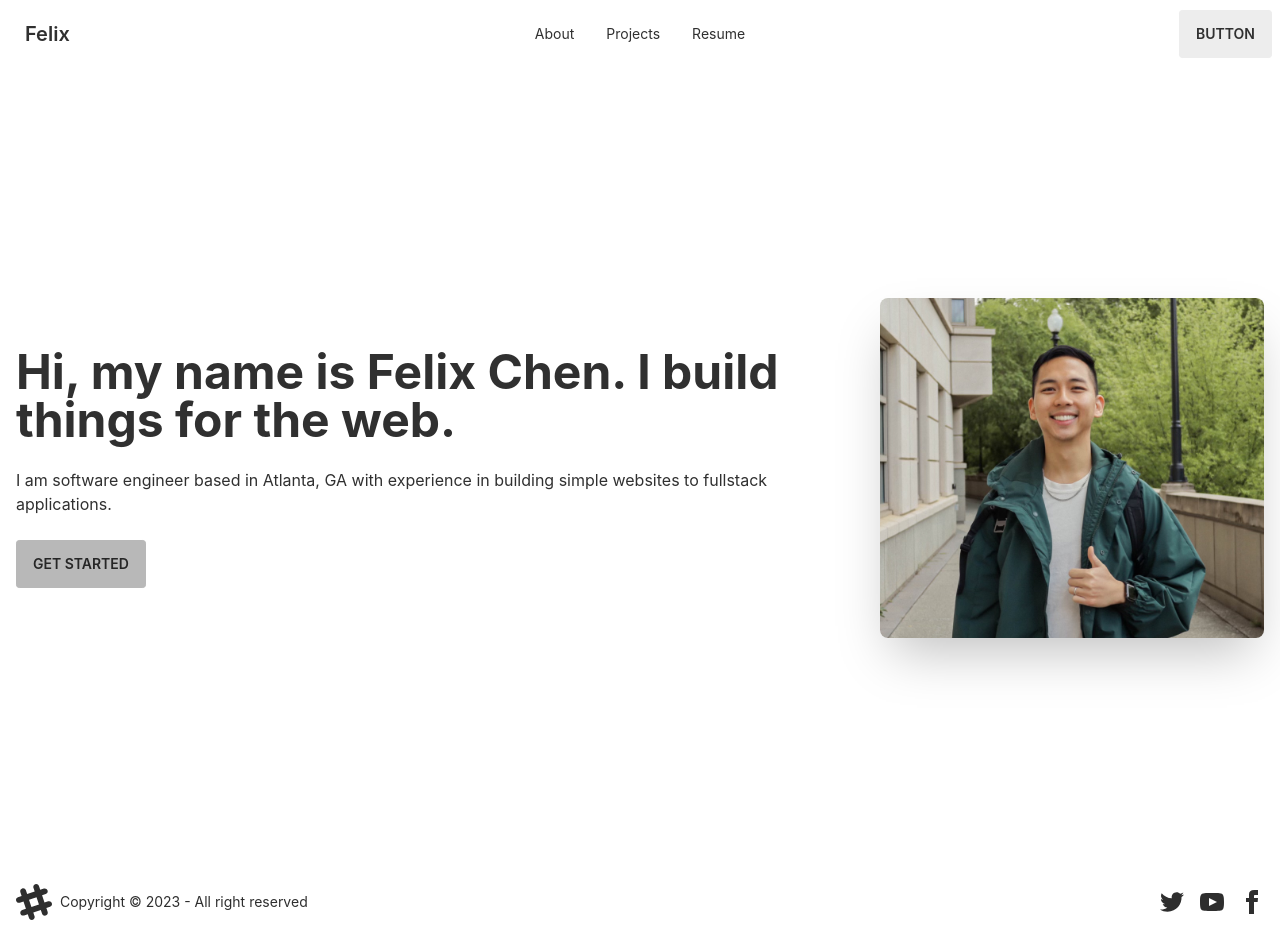
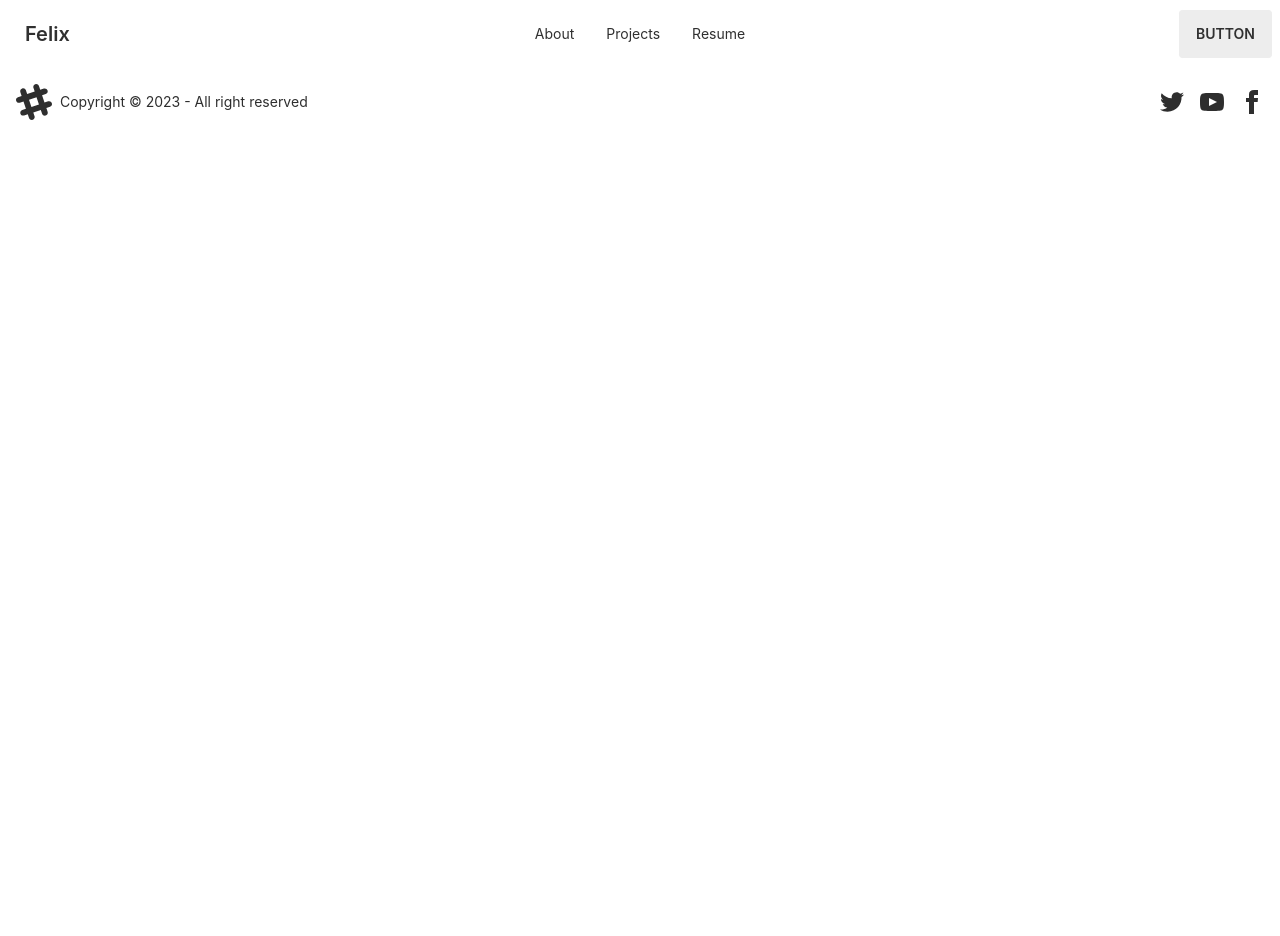
Before and after one commit to felixc0115/updated-personal-portfolio, a React (Create React App) app: page /about in a window 1280 px wide. After the commit the page ends 800 px from the top, so only its background shows below. Built offline with nearby package versions, Linux system fonts and the light colour scheme.

Commit message:
set up routes

```diff
--- a/package.json
+++ b/package.json
@@ -9,6 +9,7 @@
     "daisy": "^0.2.0",
     "react": "^18.2.0",
     "react-dom": "^18.2.0",
+    "react-router-dom": "^6.14.1",
     "react-scripts": "5.0.1",
     "web-vitals": "^2.1.4"
   },
--- a/src/App.js
+++ b/src/App.js
@@ -1,28 +1,30 @@
-import Footer from "./components/Footer";
-import NavBar from "./components/NavBar";
+import {
+  createBrowserRouter,
+  RouterProvider,
+  Navigate,
+} from "react-router-dom";
+
+import RootPage from "./pages/Root";
+import Home from "./pages/Home";
+import About from "./pages/About";
+import Projects from "./pages/Projects";
+
 import personalInfo from "./data/personalnfo";
 
 function App() {
-  return (
-    <>
-      <NavBar />
-      <div className="hero min-h-screen base-100">
-        <div className="hero-content flex-col lg:flex-row-reverse">
-          <img
-            src={require("./IMG_1469.jpg")}
-            alt="personal"
-            className="max-w-sm rounded-lg shadow-2xl"
-          />
-          <div>
-            <h1 className="text-5xl font-bold">{personalInfo.homeTitle}</h1>
-            <p className="py-6">{personalInfo.homeParagraph}</p>
-            <button className="btn btn-primary">Get Started</button>
-          </div>
-        </div>
-      </div>
-      <Footer />
-    </>
-  );
+  const router = createBrowserRouter([
+    {
+      path: "/",
+      element: <RootPage />,
+      children: [
+        { path: "", element: <Home personalInfo={personalInfo} /> },
+        { path: "about", element: <About /> },
+        { path: "projects", element: <Projects /> },
+      ],
+    },
+  ]);
+
+  return <RouterProvider router={router} />;
 }
 
 export default App;
--- a/src/pages/About.js
+++ b/src/pages/About.js
@@ -0,0 +1,3 @@
+const About = () => {};
+
+export default About;
--- a/src/pages/Home.js
+++ b/src/pages/Home.js
@@ -0,0 +1,19 @@
+const Home = ({ personalInfo }) => {
+  return (
+    <div className="hero min-h-screen base-100">
+      <div className="hero-content flex-col lg:flex-row-reverse">
+        <img
+          src={require("../data/IMG_1469.jpg")}
+          alt="personal"
+          className="max-w-sm rounded-lg shadow-2xl"
+        />
+        <div>
+          <h1 className="text-5xl font-bold">{personalInfo.homeTitle}</h1>
+          <p className="py-6">{personalInfo.homeParagraph}</p>
+          <button className="btn btn-primary">Get Started</button>
+        </div>
+      </div>
+    </div>
+  );
+};
+export default Home;
--- a/src/pages/Projects.js
+++ b/src/pages/Projects.js
@@ -0,0 +1,3 @@
+const Projects = () => {};
+
+export default Projects;
--- /dev/null
+++ b/src/pages/Root.js
@@ -0,0 +1,17 @@
+import NavBar from "../components/NavBar";
+import Footer from "../components/Footer";
+import { Outlet } from "react-router-dom";
+
+const RootPage = () => {
+  return (
+    <div className="h-min">
+      <NavBar />
+      <main>
+        <Outlet />
+      </main>
+      <Footer />
+    </div>
+  );
+};
+
+export default RootPage;
```
Also changed, not shown: src/data/IMG_1469.jpg (renamed from src/IMG_1469.jpg), 1 other file (tests, documents, lock files or other folders).
